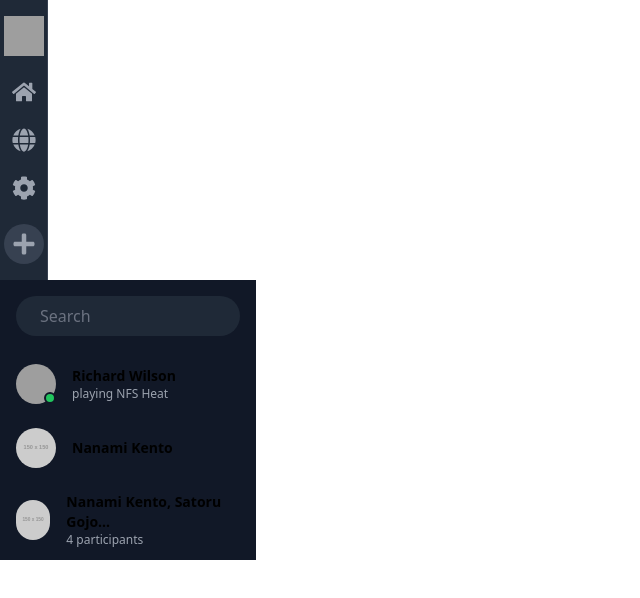
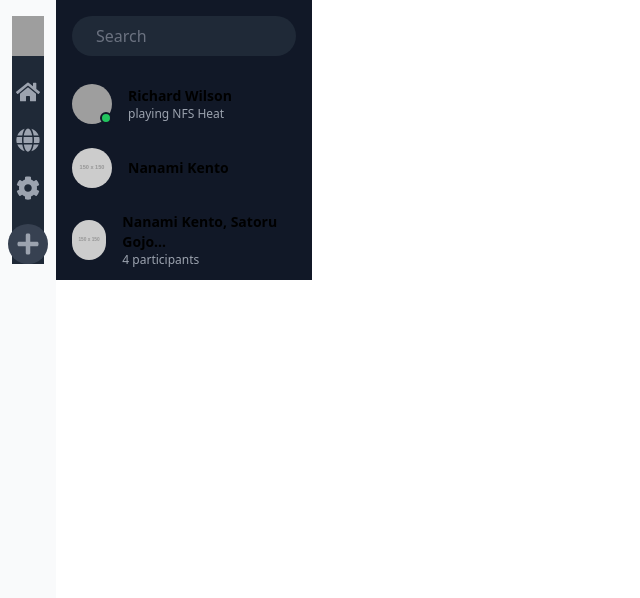
Before and after one commit to tapesh1134/Event-Management-Platform-with-Live-Streaming, a React (Create React App) app in the folder frontend/: page / in a window 1280 px wide. Shown: the top 598 px of the page, without its empty margins (0-640 px from the left). Built offline with nearby package versions, Linux system fonts and the light colour scheme; grey boxes are pictures that could not be loaded.

Commit message:
fix side and chatlist

```diff
--- a/frontend/src/component/Chatlist.tsx
+++ b/frontend/src/component/Chatlist.tsx
@@ -17,6 +17,7 @@ const chats: Chat[] = [
 
 const Chatlist: React.FC = () => {
   return (
+    <div className="sm:ml-14">
     <div className="flex flex-col w-64 bg-gray-900">
       {/* Search Bar */}
       <div className="p-4">
@@ -59,6 +60,7 @@ const Chatlist: React.FC = () => {
         ))}
       </div>
     </div>
+    </div>
   );
 };
 
--- a/frontend/src/component/Side.tsx
+++ b/frontend/src/component/Side.tsx
@@ -4,7 +4,9 @@ import { FaHome, FaGlobe, FaCog, FaPlus } from "react-icons/fa";
 
 const Side: React.FC = () => {
   return (
-    <aside className="flex flex-col items-center w-12 h-30 bg-gray-800 py-4 border-r border-gray-700">
+    <div id="default-sidebar" className="fixed top-0 left-0 z-40 w-14 h-screen transition-transform -translate-x-full sm:translate-x-0" aria-label="Sidebar">
+      <div className="h-full px-3 py-4 overflow-y-auto bg-gray-50 dark:bg-gray-800">
+      <aside className="flex flex-col items-center h-30 bg-gray-800">
         <div className="mb-6">
           <img
             src="https://encrypted-tbn0.gstatic.com/images?q=tbn:ANd9GcThsapwuIZ2JPUVRaWSoX_xoEIOHWxneY7EupS8gsFriA&s"
@@ -29,6 +31,8 @@ const Side: React.FC = () => {
           </button>
         </div>
       </aside>
+      </div>
+    </div>
   );
 };
 
```
Lines whose indentation alone changed are shown as unchanged.
